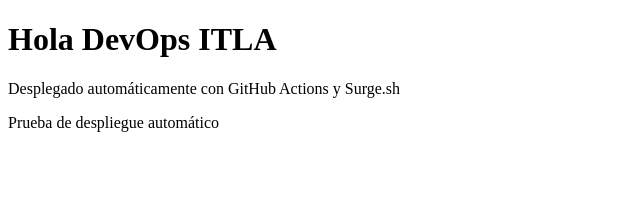
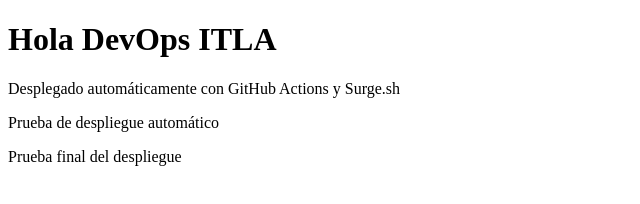
Before and after one commit to MBooys/devops_surgesh, a plain HTML site: page index.html in a window 1280 px wide. Shown: the whole page, without its empty margins (0-640 px from the left). Drawn offline with Linux system fonts and the light colour scheme.

Commit message:
Prueba final

```diff
--- a/index.html
+++ b/index.html
@@ -7,5 +7,8 @@
     <h1>Hola DevOps ITLA</h1>
     <p>Desplegado automáticamente con GitHub Actions y Surge.sh</p>
 <p>Prueba de despliegue automático</p>
+
+<p>Prueba final del despliegue</p>
+
 </body>
 </html>
```
Also changed, not shown: 1 other file.
